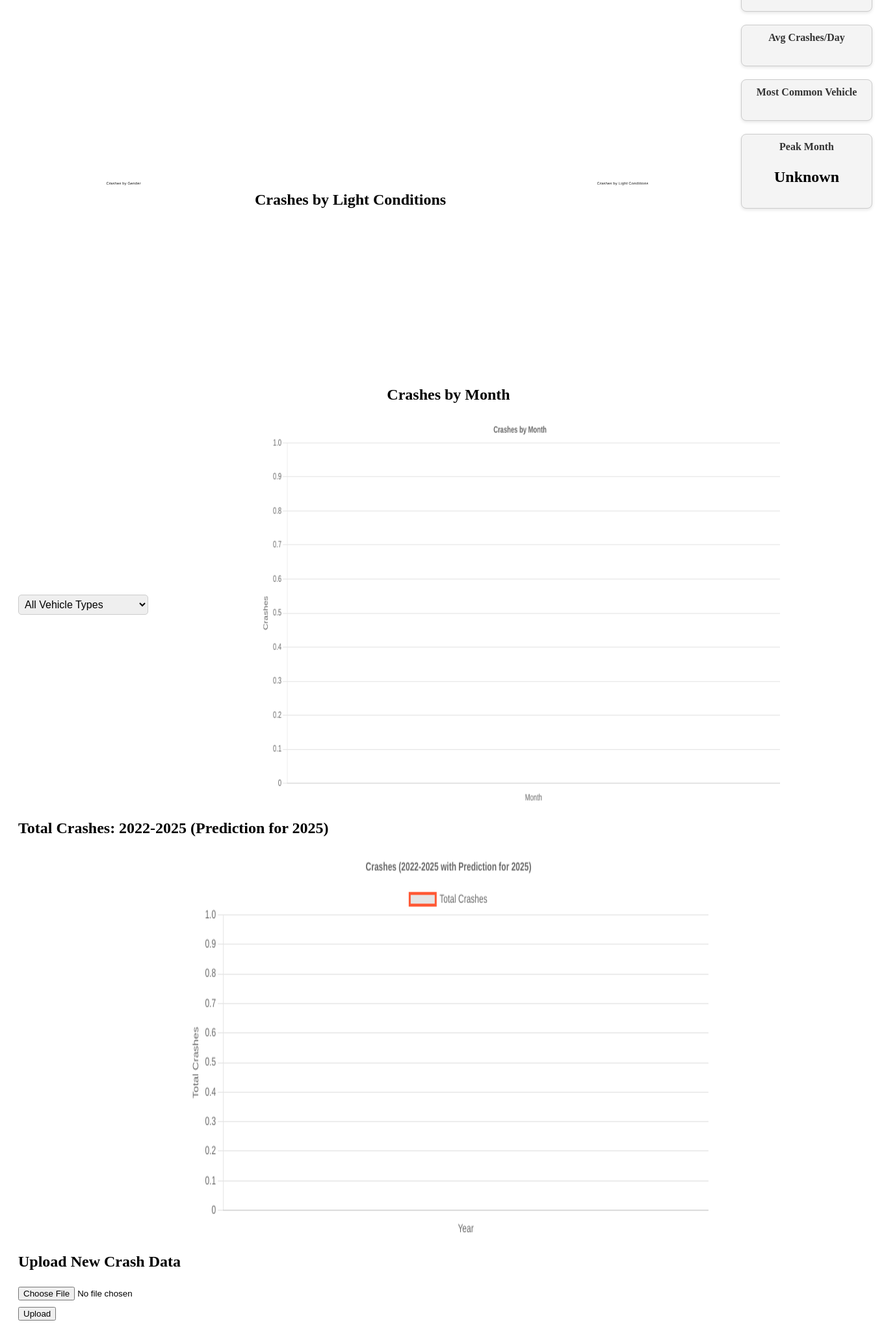
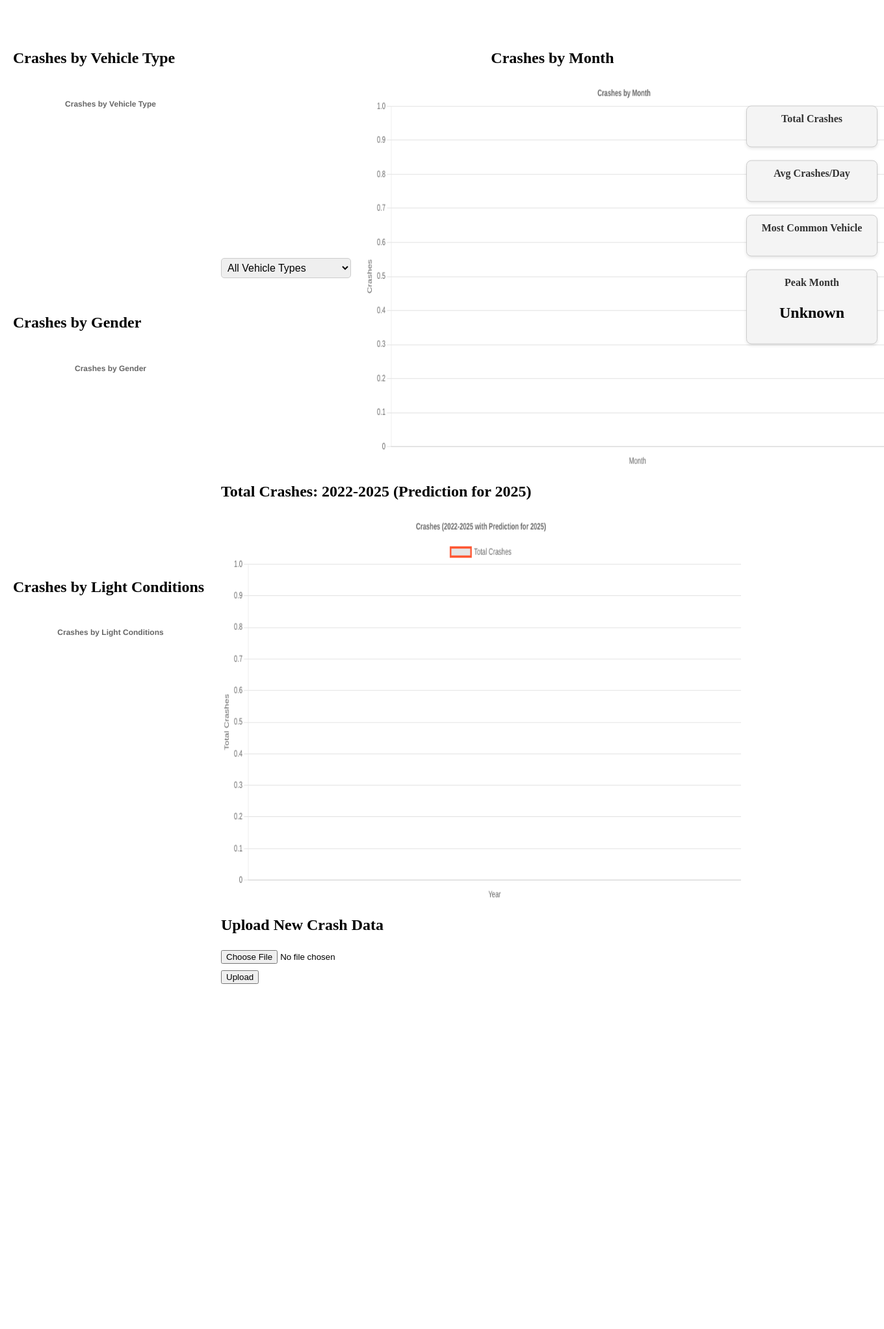
Before and after one commit to TristanPommering/CCFinal_CincinnatiCrashData, a Flask app: page / in a window 1360 px wide. Shown: the part 54-2099 px from the top of the page at 65% size. After the commit the page ends 1568 px from the top, so only its background shows below. Run offline with Flask 3, Linux system fonts and the light colour scheme; a map, chart or similar area stays blank.

Commit message:
small fixes

```diff
--- a/templates/index.html
+++ b/templates/index.html
@@ -28,9 +28,10 @@
         #stats-container {
             display: flex;
             flex-direction: column;
-            position: static;
-            float: right;
-            margin-right: 10px;
+            position: absolute;
+            right: 10px;
+            top: 50%;
+            transform: translateY(-50%);
             gap: 20px;
             z-index: 1000;
         }
@@ -57,21 +58,29 @@
             color: #000;
         }
 
+        body {
+            margin: 0;
+            padding-top: 110px;
+            display: flex;
+            justify-content: flex-start;
+        }
+
         #charts-container {
-            display: grid;
-            grid-template-columns: repeat(auto-fit, minmax(300px, 1fr));
+            display: flex;
+            flex-direction: column;
             gap: 20px;
+            margin-left: 20px;
         }
 
         canvas {
             width: 300px !important;
             height: 300px !important;
-            margin: 0 auto;
         }
+
         #content-container {
-            flex: 2;
             margin-left: 20px;
         }
+
         #bar-chart-container {
             margin-top: 20px;
             text-align: center;
@@ -79,14 +88,14 @@
 
         .filter-and-chart {
             display: flex;
-            justify-content: center; /* Center the dropdown and chart horizontally */
-            align-items: center; /* Align them vertically */
-            gap: 20px; /* Space between the dropdown and chart */
+            justify-content: center;
+            align-items: center;
+            gap: 20px;
         }
 
         #filter-container {
             display: flex;
-            flex-direction: column; /* Keep dropdown in a vertical stack (if labels are added later) */
+            flex-direction: column;
             align-items: center;
         }
 
@@ -102,20 +111,24 @@
             width: 800px !important;
             height: 600px !important;
         }
+
         #predictionChart {
             width: 800px !important;
             height: 600px !important;
         }
+
         #uploadForm {
             margin-top: 20px;
             display: flex;
             flex-direction: column;
             align-items: flex-start;
         }
+
         #uploadForm input,
         #uploadForm button {
             margin: 5px 0;
         }
+
         #filter-container {
             margin-bottom: 20px;
             position: relative;
@@ -134,7 +147,7 @@
             display: none;
             position: absolute;
             background-color: white;
-            box-shadow: 0px 8px 16px 0px rgba(0,0,0,0.2);
+            box-shadow: 0px 8px 16px 0px rgba(0, 0, 0, 0.2);
             z-index: 1;
             padding: 10px;
             border: 1px solid #ccc;
```
